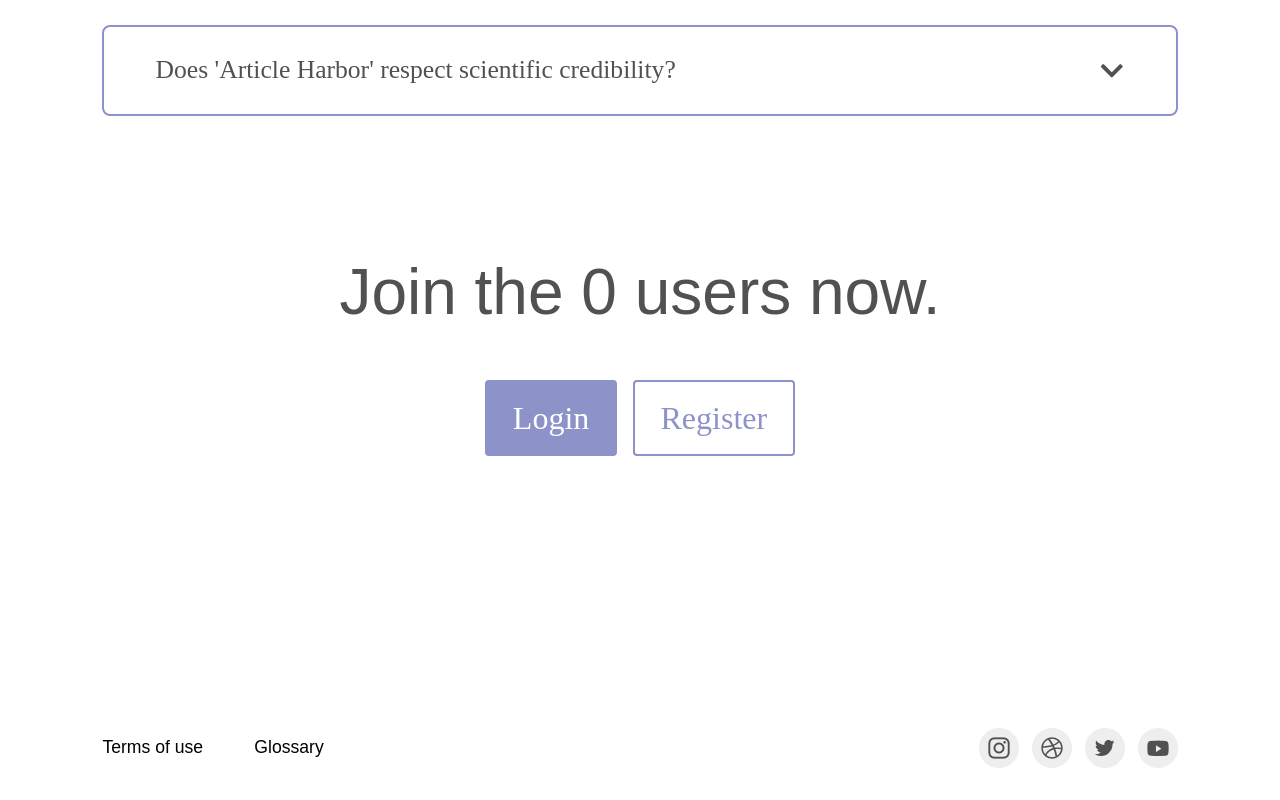
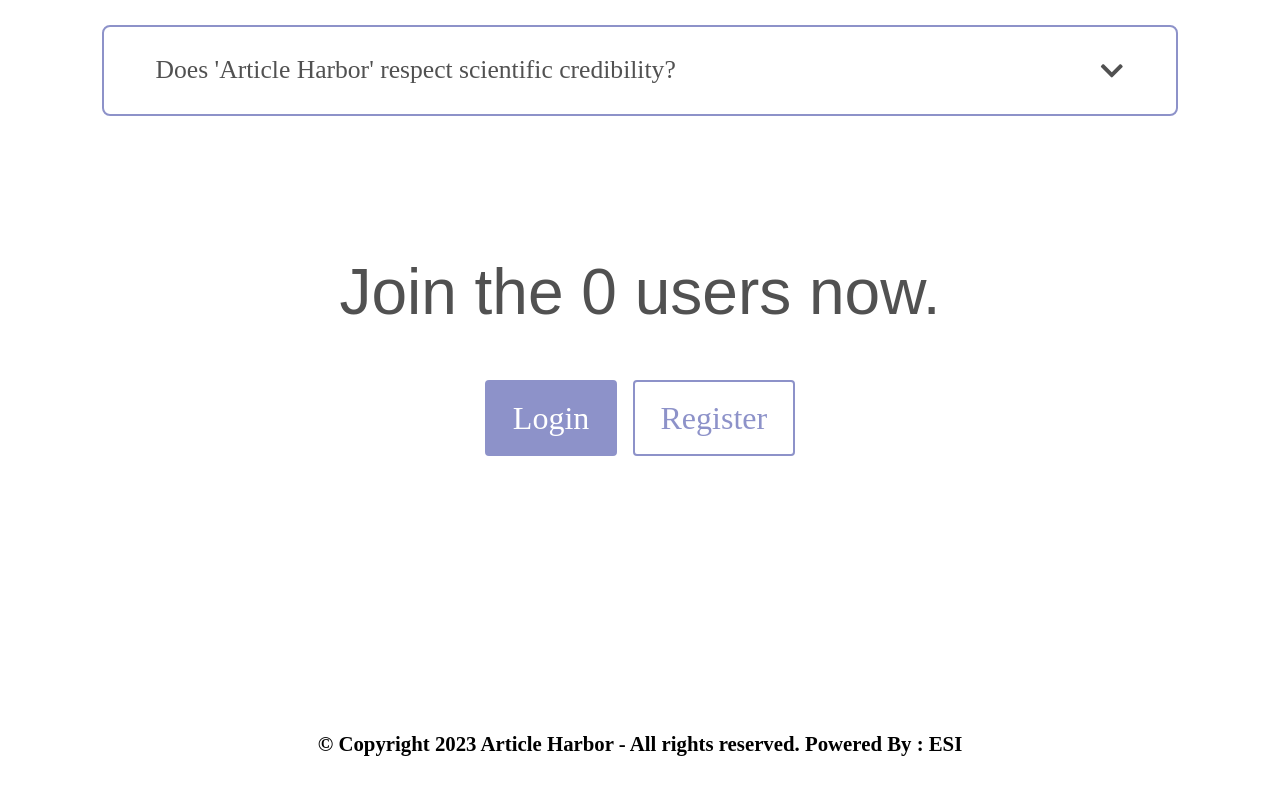
Before and after one commit to CS-ISE-Project/front-end, a React app: page / in a window 1280 px wide. Shown: the part 2607-3407 px from the top of the page. Built offline with nearby package versions, Linux system fonts and the light colour scheme; no server answers.

Commit message:
Footer Fixed

```diff
--- a/src/Components/Pages/Admin/Pages/SecondTable.js
+++ b/src/Components/Pages/Admin/Pages/SecondTable.js
@@ -9,7 +9,6 @@
     "authors",
     "Institutions",
     "Publication Date",
-    "",
   ];
 
   const tableImg = <img src="BiSort.svg" />;
--- a/src/Components/Pages/Mod/Pages/EditArticle.js
+++ b/src/Components/Pages/Mod/Pages/EditArticle.js
@@ -67,7 +67,7 @@
   function handleChange(e) {
     const { name, value } = e.target;
 
-    const arr = ["institues", "references", "keywords"];
+    const arr = ["institutes", "references", "keywords"];
     console.log("name : ");
     console.log(name);
     if (arr.indexOf(name) != -1) {
--- a/src/Components/Shared/Footer.js
+++ b/src/Components/Shared/Footer.js
@@ -3,29 +3,11 @@
 function Footer() {
   return (
     <div className="w-full bg-white bottom-0 z-[100]">
-      <div className="w-full px-[8vw] bg-white">
-        <div className=" py-[4vh]">
-          <div className="flex md:flex-row flex-col md:justify-between gap-[6vh] items-center">
-            <ul className="flex gap-[4vw] text-[1.5rem]">
-              <li className="text-BlueDark text-[1.1rem]">
-                <Link to="/Condition" className="font-Gilroy">
-                  Terms of use
-                </Link>
-              </li>
-              <li className="text-BlueDark text-[1.1rem]">
-                <Link to="/Glossary" className="font-Gilroy">
-                  Glossary
-                </Link>
-              </li>
-            </ul>
-            <div className="flex gap-[1vw]">
-              <img src={"/Instagram.png"} alt="Instagram" />
-              <img src={"/Dribble.png"} alt="Dribble" />
-              <img src={"/Twitter.png"} alt="Twitter" />
-              <img src={"/Youtube.png"} alt="Youtube" />
-            </div>
-          </div>
-        </div>
+      <div className="w-full px-[8vw] bg-white py-[4vh] font-semibold text-[1rem] lg:text-[1.3rem] text-center">
+        <p>
+          © Copyright 2023 Article Harbor - All rights reserved. Powered By :
+          ESI
+        </p>
       </div>
     </div>
   );
```
